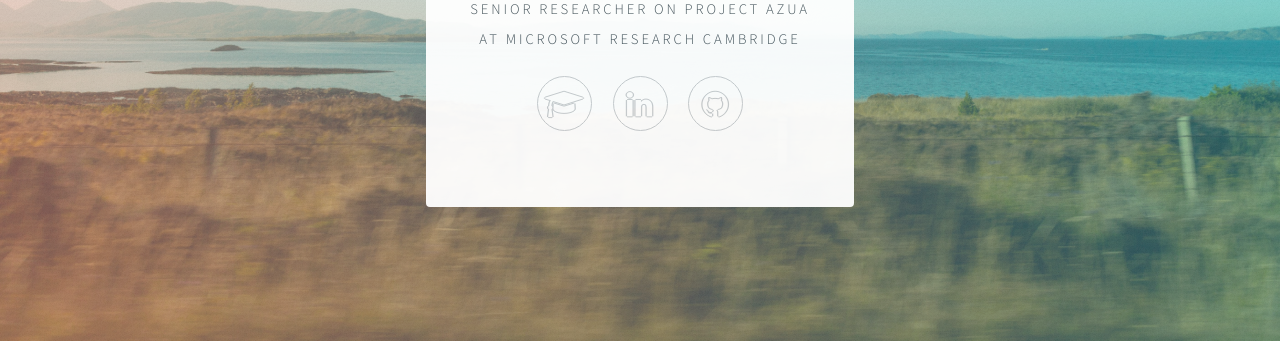
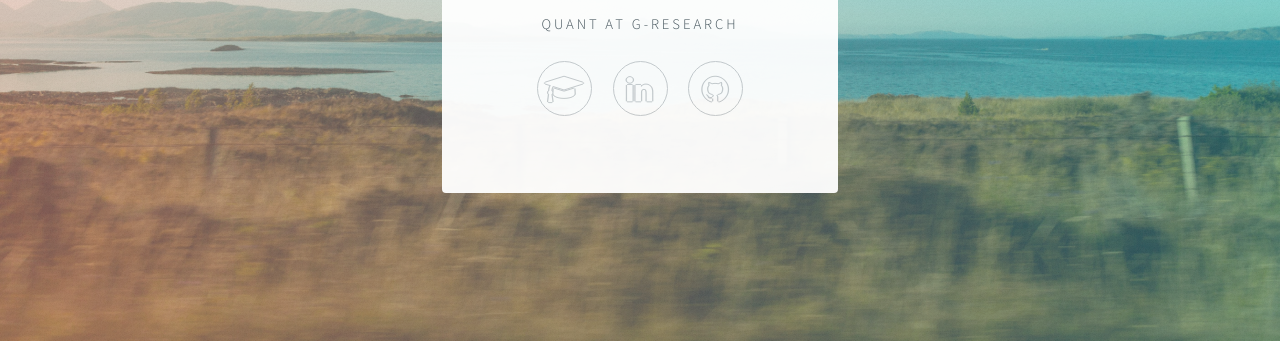
Before and after one commit to pawni/pawni.github.io, a plain HTML site: page index.html in a window 1280 px wide. Shown: the part 459-800 px from the top of the page. Drawn offline with Linux system fonts and the light colour scheme.

Commit message:
Update job title in index.html

```diff
--- a/index.html
+++ b/index.html
@@ -27,7 +27,7 @@
 						<header>
 							<span class="avatar"><img src="http://gravatar.com/avatar/81b9d4a58580ec5dc65486a604beb5f1?s=400" alt="" /></span>
 							<h1>Nick Pawlowski</h1>
-							<p>Senior Researcher on <a href="https://www.microsoft.com/en-us/research/project/project_azua/">Project Azua</a><br />at <a href="https://www.microsoft.com/en-us/research/lab/microsoft-research-cambridge/">Microsoft Research Cambridge</a></p>
+							<p>Quant at G-Research</p>
 						</header>
 
 						<footer>
```
